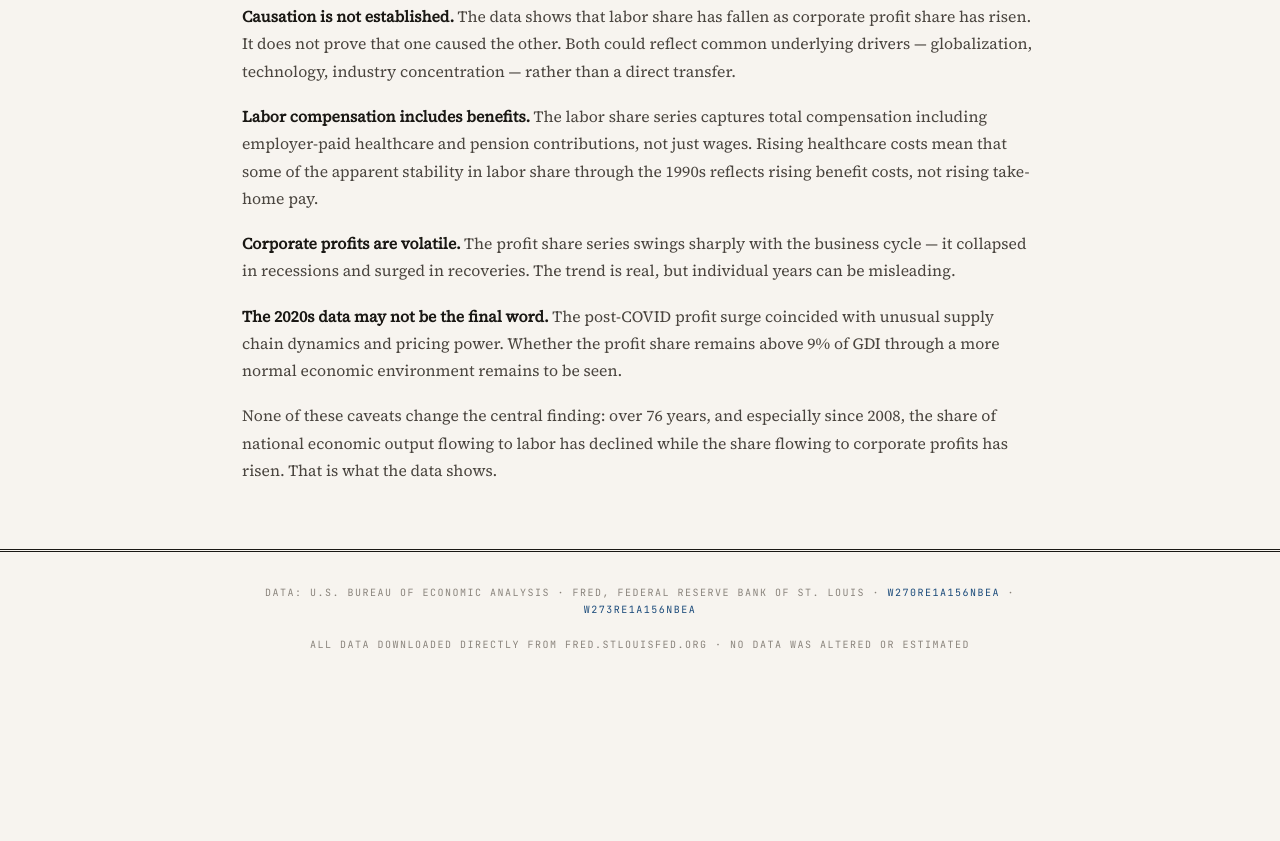
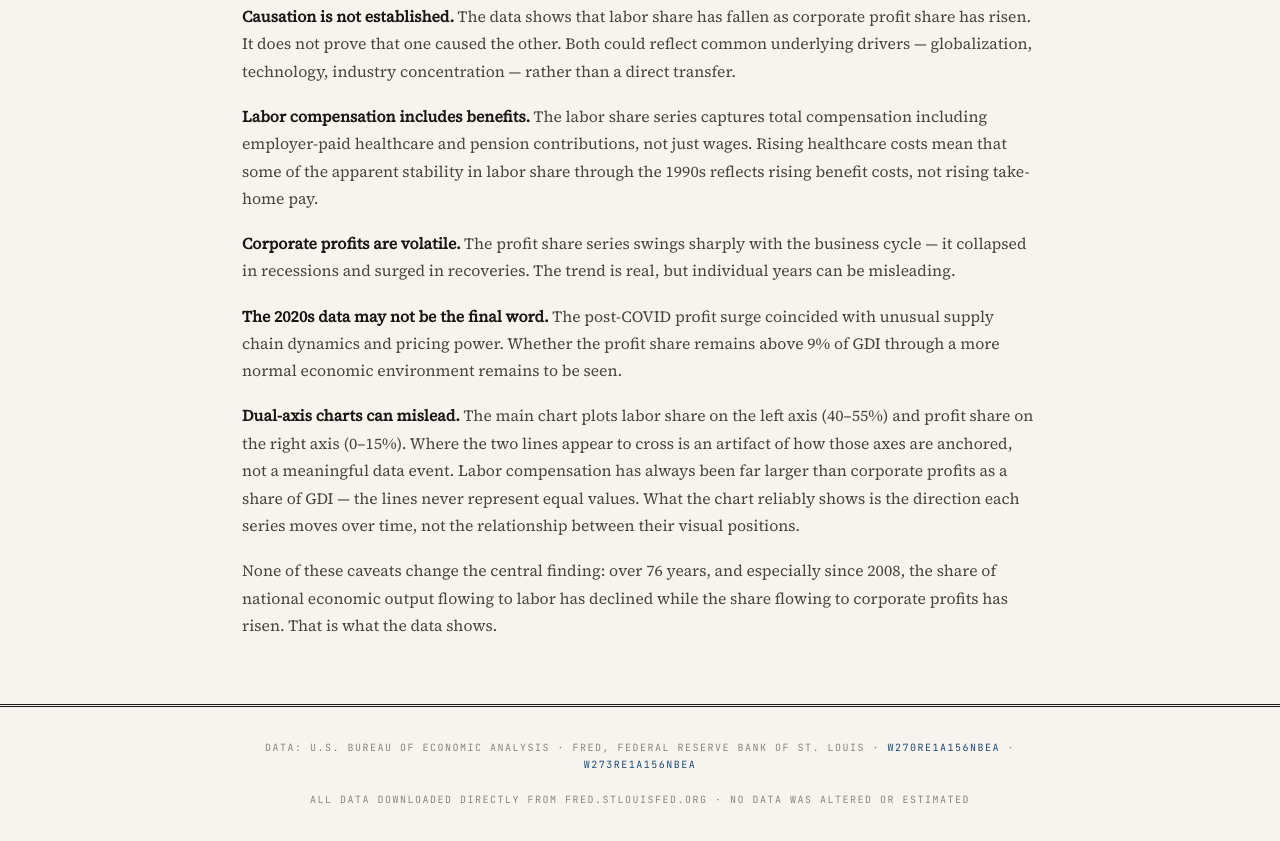
Before and after one commit to Conchesmess/economic-Divergence, a plain HTML site: page the-output.html in a window 1280 px wide. Shown: the part 4814-5655 px from the top of the page. Before the commit the page ends 5500 px from the top, so only its background shows below. Drawn offline with nearby package versions, Linux system fonts and the light colour scheme; a web font is replaced by a local one.

Commit message:
added caveate to honest reading in output

```diff
--- a/the-output.html
+++ b/the-output.html
@@ -488,6 +488,7 @@
     <p><strong>Labor compensation includes benefits.</strong> The labor share series captures total compensation including employer-paid healthcare and pension contributions, not just wages. Rising healthcare costs mean that some of the apparent stability in labor share through the 1990s reflects rising benefit costs, not rising take-home pay.</p>
     <p><strong>Corporate profits are volatile.</strong> The profit share series swings sharply with the business cycle — it collapsed in recessions and surged in recoveries. The trend is real, but individual years can be misleading.</p>
     <p><strong>The 2020s data may not be the final word.</strong> The post-COVID profit surge coincided with unusual supply chain dynamics and pricing power. Whether the profit share remains above 9% of GDI through a more normal economic environment remains to be seen.</p>
+    <p><strong>Dual-axis charts can mislead.</strong> The main chart plots labor share on the left axis (40–55%) and profit share on the right axis (0–15%). Where the two lines appear to cross is an artifact of how those axes are anchored, not a meaningful data event. Labor compensation has always been far larger than corporate profits as a share of GDI — the lines never represent equal values. What the chart reliably shows is the direction each series moves over time, not the relationship between their visual positions.</p>
     <p>None of these caveats change the central finding: over 76 years, and especially since 2008, the share of national economic output flowing to labor has declined while the share flowing to corporate profits has risen. That is what the data shows.</p>
   </div>
 
```
